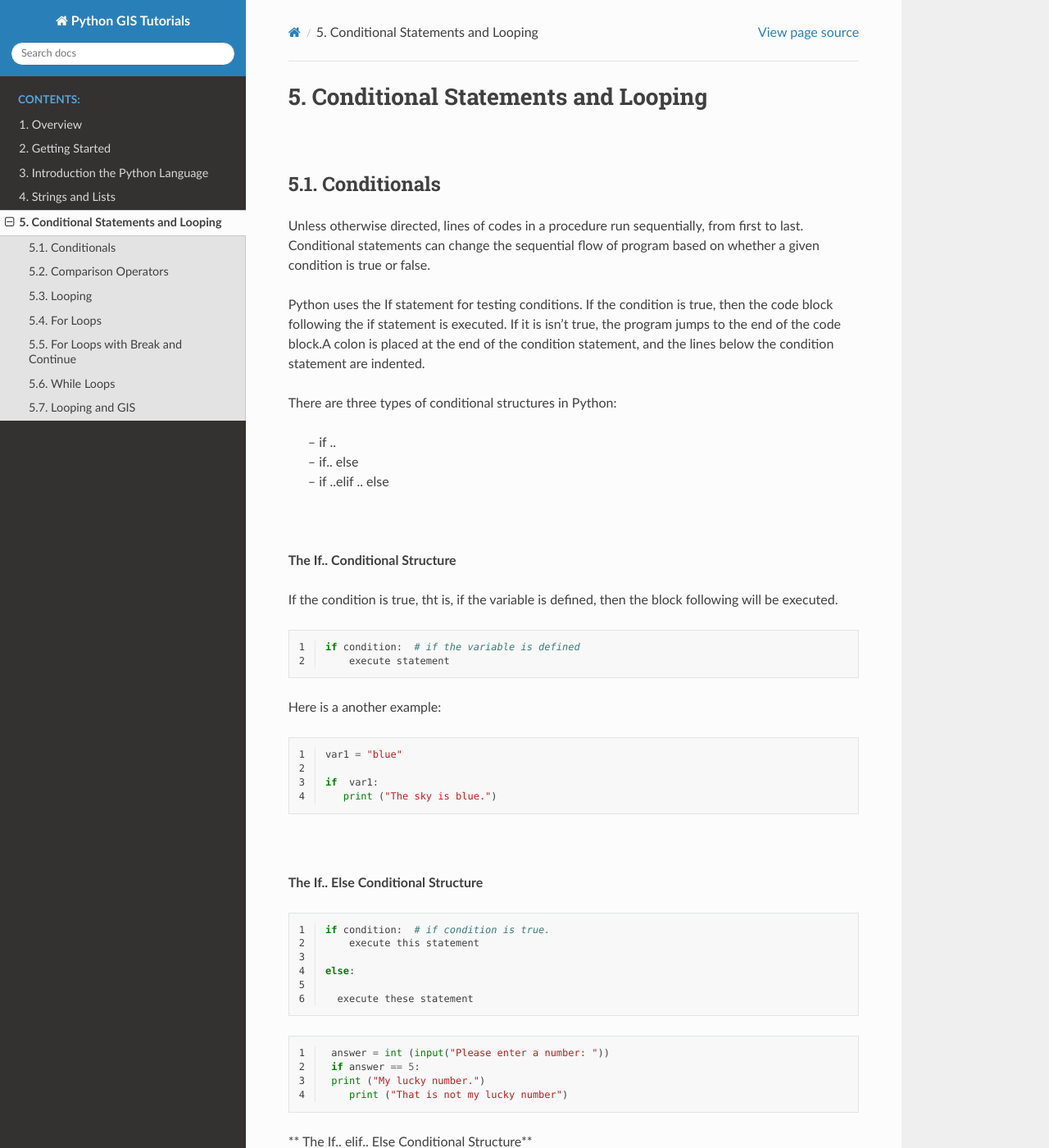
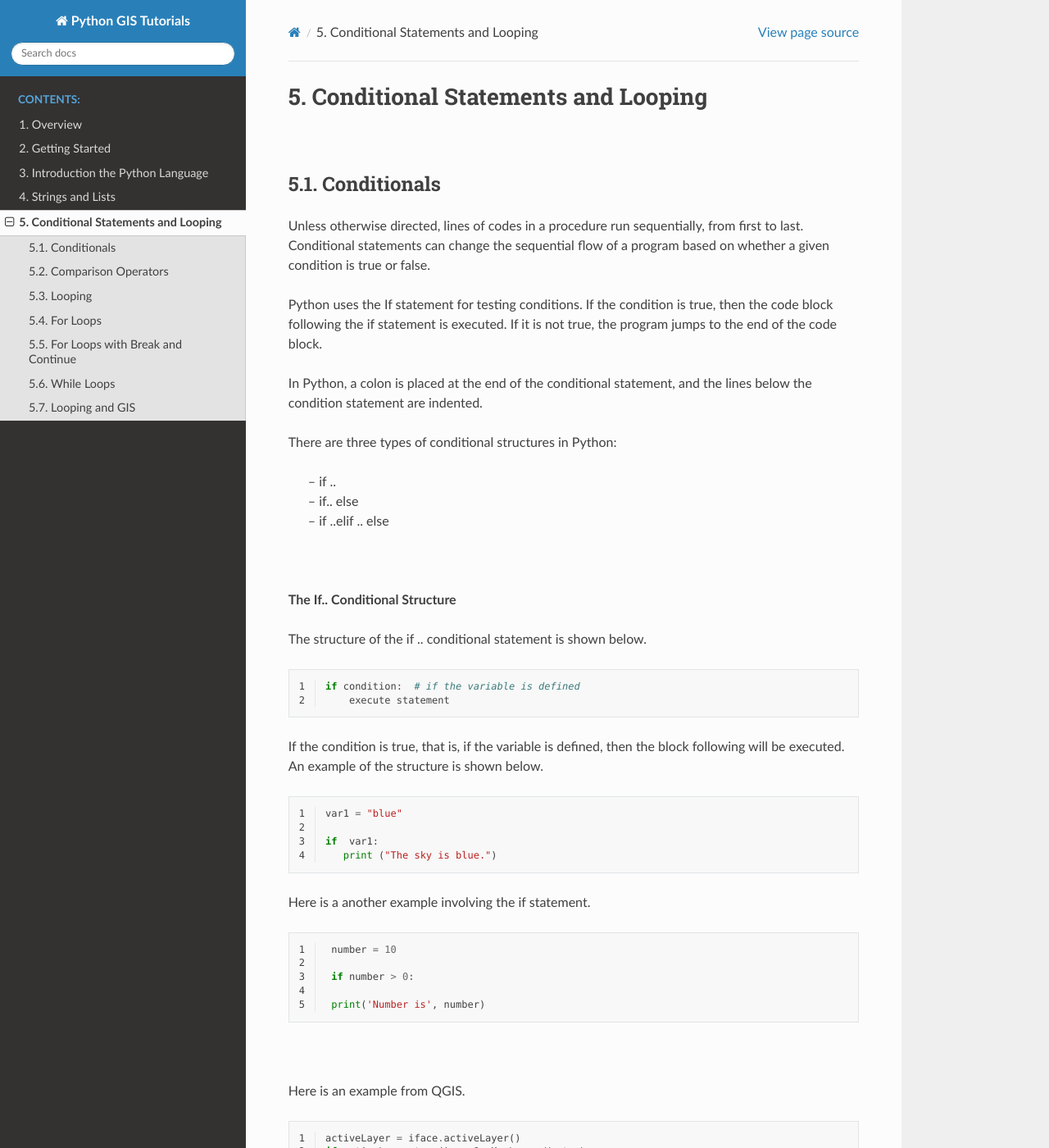
Before and after one commit to hsemple/pythongis_tutorials, a Sphinx documentation site: the page built from source/conditionals_and_looping.rst, in a window 1280 px wide and 1400 px high. Shown: the whole window at 82% size. Built offline with Sphinx 7.4.7 and the Read the Docs theme 2.0.0, drawn with Linux system fonts in a browser that asks for light colours; some of the changed text lies outside the part shown.

Commit message:
New  commit

```diff
--- a/source/conditionals_and_looping.rst
+++ b/source/conditionals_and_looping.rst
@@ -7,11 +7,11 @@
 Conditionals
 ------------
 
-Unless otherwise directed, lines of codes in a procedure run sequentially, from first to last. Conditional statements can change the sequential flow of program based on whether a given condition is true or false.
+Unless otherwise directed, lines of codes in a procedure run sequentially, from first to last. Conditional statements can change the sequential flow of a program based on whether a given condition is true or false.
 
-Python uses the If statement for testing conditions. If the condition is true, then the code block following the if statement is executed. If it is isn’t true, the program jumps to the end of the code block.A colon is placed at the end of the condition statement, and the lines below the condition statement are indented.
+Python uses the If statement for testing conditions. If the condition is true, then the code block following the if statement is executed. If it is not true, the program jumps to the end of the code block.
 
-
+In Python, a colon is placed at the end of the conditional statement, and the lines below the condition statement are indented.
 
 There are three types of conditional structures in Python:
 
@@ -25,7 +25,7 @@
 
 **The If.. Conditional Structure**
 
-If the condition is true, tht is, if the variable is defined, then the block following will be executed.
+The structure of the if .. conditional statement is shown below.
 
 
 .. code-block:: python
@@ -35,7 +35,8 @@
        execute statement
 
 
-Here is a another example:
+
+If the condition is true, that is, if the variable is defined, then the block following will be executed. An example of the structure is shown below.
 
 .. code-block:: python
    :linenos:
@@ -46,10 +47,46 @@
       print ("The sky is blue.")
 
 
+Here is a another example involving the if statement.
+
+.. code-block:: python
+   :linenos:
+
+    number = 10
+
+    if number > 0:
+
+    print('Number is', number)
+
+
+
+|
+
+Here is an example from QGIS.
+
+.. code-block:: python
+   :linenos:
+
+   activeLayer = iface.activeLayer()
+   if activeLayer.type() == QgsMapLayer.VectorLayer:
+      print('The layer is a vector layer!')
+
+
+The numbered elements in the illustration below show how to run the code in QGIS.  First click on Plugin in the main menu, then click on Pyhton Console. When the Python Console opens, click on the Editor and paste the code into the Editor, Next click the Save button then run the code by clicking on the green player button.
+
+.. image:: img/activeLayer.png
+   :alt: Display Active Layer
+
+
+In the code sample, the iface object is used to retrieve the active layer in the Canvas. Once the layer is retrieved, the code checks if the active layer is a vector layer. If it is, then it prints a statements to that effect.
+
 |
 
 
+
 **The If.. Else Conditional Structure**
+
+The if-else statement is designed to execute what follows after either the true part or false part of a condition.  If the condition evaluates to true, then the if block code is executed.  If the condition is false, the else block code is executed.
 
 .. code-block:: python
    :linenos:
@@ -59,23 +96,44 @@
 
    else:
 
-     execute these statement
+     execute this statement
 
 
+Here is an example of the if .. else statement.
 
 .. code-block:: python
    :linenos:
 
-    answer = int (input("Please enter a number: "))
-    if answer == 5:
-    print ("My lucky number.")
-       print ("That is not my lucky number")
+   answer = int (input("Please enter a number: "))
+
+   if answer == 15:
+       print ("The number " + str(answer) + " is my lucky number.")
+   else:
+       print (The number " + str(answer) + " is not my lucky number.")
+
+|
+
+Here is another example of the use of an if .. else statement.
+
+.. code-block:: python
+   :linenos:
+
+   x =  int(input ("Please enter a number between 0 and 100: "))
+
+   if x%2 == 0:
+       print('{} is divisible by 2'.format(x))
+   else:
+       print('{} is not divisible by 2'.format(x))
 
 
 
+|
 
 
-** The If.. elif.. Else Conditional Structure**
+
+**The If.. elif.. Else Conditional Structure**
+
+The if.. elif.. else statement is designed to test multiple conditions and make decisions.  The basic structure is given below:
 
 
 .. code-block:: python
@@ -91,6 +149,8 @@
     statements
 
 
+
+Here is a simple example of the use of an if.. elif.. else statement.
 
 
 .. code-block:: python
@@ -141,12 +200,13 @@
 .. code-block:: python
    :linenos:
 
-   list1 = [11, 21, 34, 12, 31, 26]
+   list1 = [11, 21, 34, 12, 31, 26, 70, 67]
    list2 = [23, 25, 54, 24, 20, 35, 40, 46]
 
-   if len(list1) != len(list2):
-        print("Error:  Lists have unequal lengths")
-
+   if len(list1) == len(list2):
+       print("The lists have equal lengths")
+   else:
+      print("The lists have unequal lengths")
 
 
 |
@@ -198,8 +258,8 @@
 
 
 Notes:
-num is a made-up variable name. You can use any name
-range (1,6) is a python function that takes a lower and upper value. It gives numbers between the given range
+num is a made-up variable name. You can use any name.
+range () is a python function that takes a lower and upper value (1,6). The range function returns a list of numbers between the given range.
 
 
 |
@@ -429,10 +489,8 @@
        print (x)
    x += 1 # counter
 
-|
 
 Operators such as -=, *=, /= do similar for subtraction, multiplication and division.
-
 
 |
 
@@ -704,25 +762,41 @@
     for fc in fcList:
         print (fc)
 
+|
 
 
-|
-
-Get a List of all the rasters in a Directory or a Geodatabase.
+Get a List of all the rasters in a Directory or a Geodatabase
 
 .. code-block:: python
    :linenos:
 
    import arcpy
+   #Set the current workspace
+   arcpy.env.workspace = "C:/data/DEMS"
 
-   # Set the current workspace
+   rasters = arcpy.ListRasters("*", "GRID")
+   for raster in rasters:
+        print (fc)
+
+
+
+|
+
+
+
+
+.. code-block:: python
+   :linenos:
+
+   import arcpy
+   Set the current workspace
    arcpy.env.workspace = "c:/data/DEMS"
 
-   # Get and print a list of GRIDs from the workspace
+
    rasters = arcpy.ListRasters("*", "GRID")
 
    for raster in rasters:
-      print(raster)
+       print(raster)
 
 
   |
--- a/source/index.rst
+++ b/source/index.rst
@@ -7,7 +7,10 @@
 
 Welcome Python GIS Tutorials
 ==========================================
-These tutorials provide an introduction to the use of Python in GIS. Topics covered by the different tutorials include thematic mapping, loading data from different sources, map projections, attribute and spatial queries, terrain mapping and analysis, geocoding, digitizing, geoprocessing, spatial interpolation, spatial statistics, web mapping, and drone mapping.
+These tutorials provide an introduction to the use of Python in GIS. Topics covered by the different tutorials include loading data from different sources, thematic mapping, setting map projections, attribute and spatial queries, terrain mapping and analysis, geocoding, geoprocessing, spatial interpolation, spatial statistics, and web mapping.
+
+
+Since Python has broad-based usages in GIS, some of the example scripts are generic Python scripts while others are for ArcGIS Pro, ArcGIS API, QGIS and for various Python spatial libraries. This approach is taken because each environment different mapping library and the scripts cannot easily be transferred from one software package to another.  This approach is intended to give students a broad-based approach to working with Python in GIS.
 
 
 .. toctree::
```
Also changed, not shown: other parts of source/conditionals_and_looping.rst (+1 -2 lines), source/strings.rst (+36 -1 lines), source/img/activeLayer.png (added), 14 other files.
